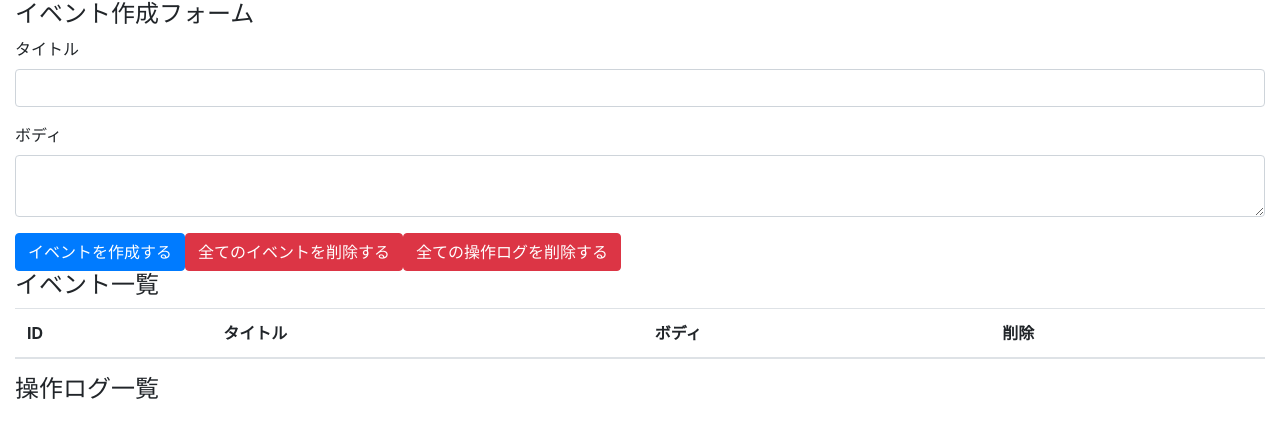
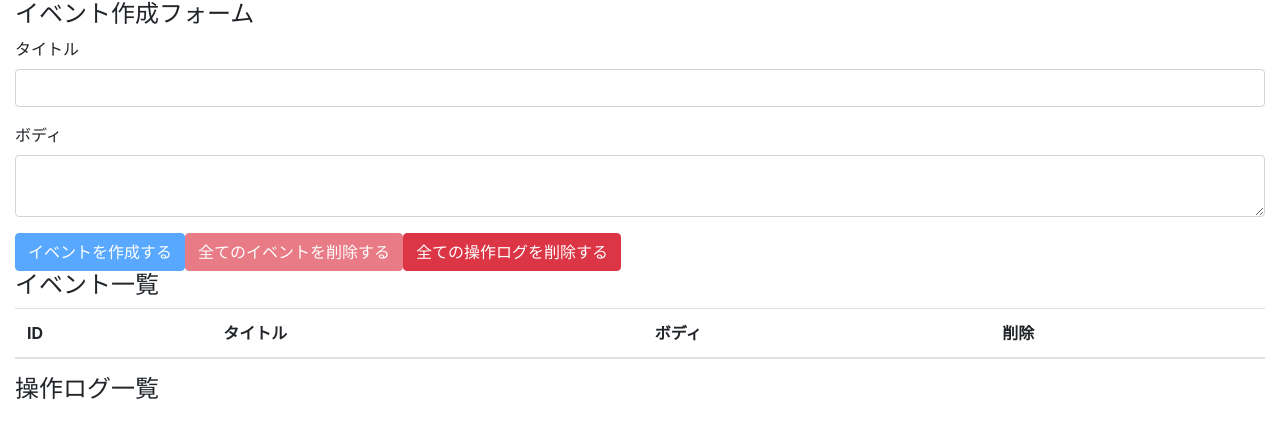
Before and after one commit to hrknd/react-learn3, a React (Create React App) app in the folder myapp/: page / in a window 1280 px wide. Shown: the top 438 px of the page. Built offline with nearby package versions, Linux system fonts and the light colour scheme.

Commit message:
delete all events

```diff
--- a/myapp/src/components/App.js
+++ b/myapp/src/components/App.js
@@ -19,6 +19,14 @@
     setBody('')
   }
 
+  const deleteAllEvents = e => {
+    e.preventDefault()
+    const result = window.confirm('全てのイベントを削除しても良いですか');
+    if(result) dispatch({type: "DELETE_ALL_EVENTS"})
+  }
+
+  const unCreatable = title === '' || body === ''
+
   return (
     <div className="container-fluid">
       <h4>イベント作成フォーム</h4>
@@ -31,9 +39,9 @@
           <label htmlFor="formEventBody">ボディ</label>
           <textarea className="form-control" id="formEventBody" value={body} onChange={e => setBody(e.target.value)}/>
         </div>
-        <button className="btn btn-primary" onClick={addEvent}>イベントを作成する</button>
-        <button className="btn btn-danger">全てのイベントを削除する</button>
-        <button className="btn btn-danger">全ての操作ログを削除する</button>
+        <button className="btn btn-primary" onClick={addEvent} disabled={unCreatable} >イベントを作成する</button>
+        <button className="btn btn-danger" onClick={deleteAllEvents} disabled={state.length === 0}>全てのイベントを削除する</button>
+        <button className="btn btn-danger" >全ての操作ログを削除する</button>
       </form>
       <h4>イベント一覧</h4>
       <table className="table table-hover">
--- a/myapp/src/components/Event.js
+++ b/myapp/src/components/Event.js
@@ -1,13 +1,15 @@
 import React from 'react';
 
 const Event = ({dispatch, event}) =>{
+    const id = event.id
     const handleClickDeleteButton = () => {
-        dispatch({type:'DELETE_EVENT', id: event.id})
+        const result = window.confirm(`イベント(id=${id})を削除して良いですか`)
+        if (result) dispatch({type:'DELETE_EVENT', id})
     }
 
     return (
         <tr>
-        <td>{event.id}</td>
+        <td>{id}</td>
         <td>{event.title}</td>
         <td>{event.body}</td>
         <td><button type="button" className="btn btn-danger" onClick={handleClickDeleteButton}>削除</button></td>
```
